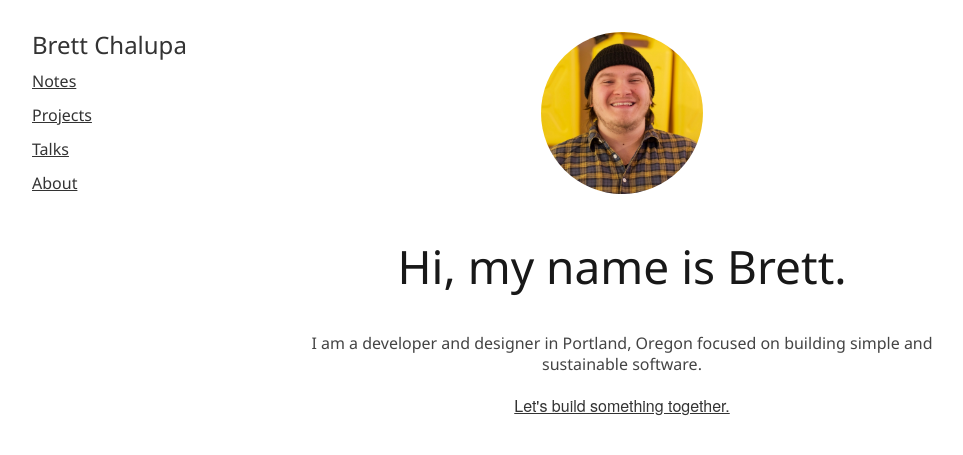
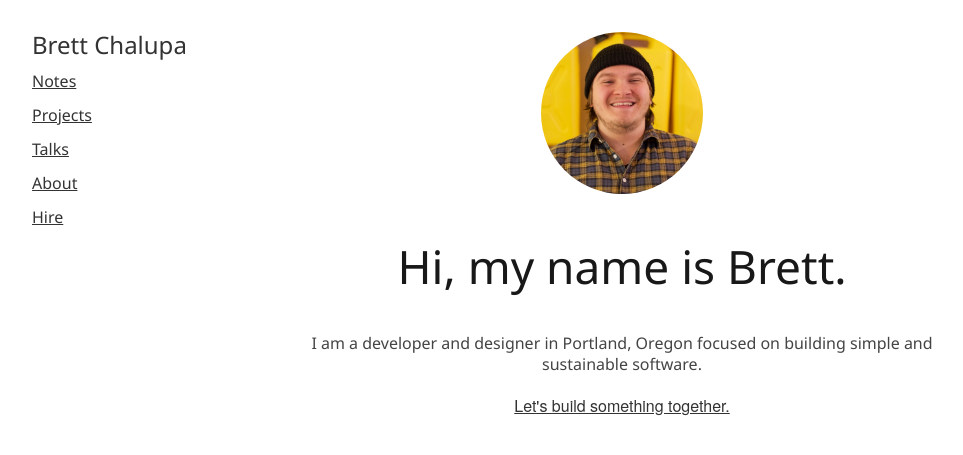
Before and after one commit to brettchalupa/brettchalupa.github.io, a Jekyll site: the page built from index.html, in a window 1280 px wide. Shown: the top 455 px of the page, without its empty margins (138-1101 px from the left). Built offline with Jekyll 4.4.1, drawn with Linux system fonts in a browser that asks for light colours.

Commit message:
Add Hire to the nav
This makes it easier to find the hire page and more direct as to what I
do.

```diff
--- a/404.html
+++ b/404.html
@@ -29,6 +29,7 @@
           <li class="nav-item"><a href="/projects/">Projects</a></li>
           <li class="nav-item"><a href="/talks/">Talks</a></li>
           <li class="nav-item"><a href="/about/">About</a></li>
+          <li class="nav-item"><a href="/hire/">Hire</a></li>
         </ul>
       </div>
 
--- a/_layouts/default.html
+++ b/_layouts/default.html
@@ -29,6 +29,7 @@
           <li class="nav-item"><a href="/projects/">Projects</a></li>
           <li class="nav-item"><a href="/talks/">Talks</a></li>
           <li class="nav-item"><a href="/about/">About</a></li>
+          <li class="nav-item"><a href="/hire/">Hire</a></li>
         </ul>
       </div>
 
```
